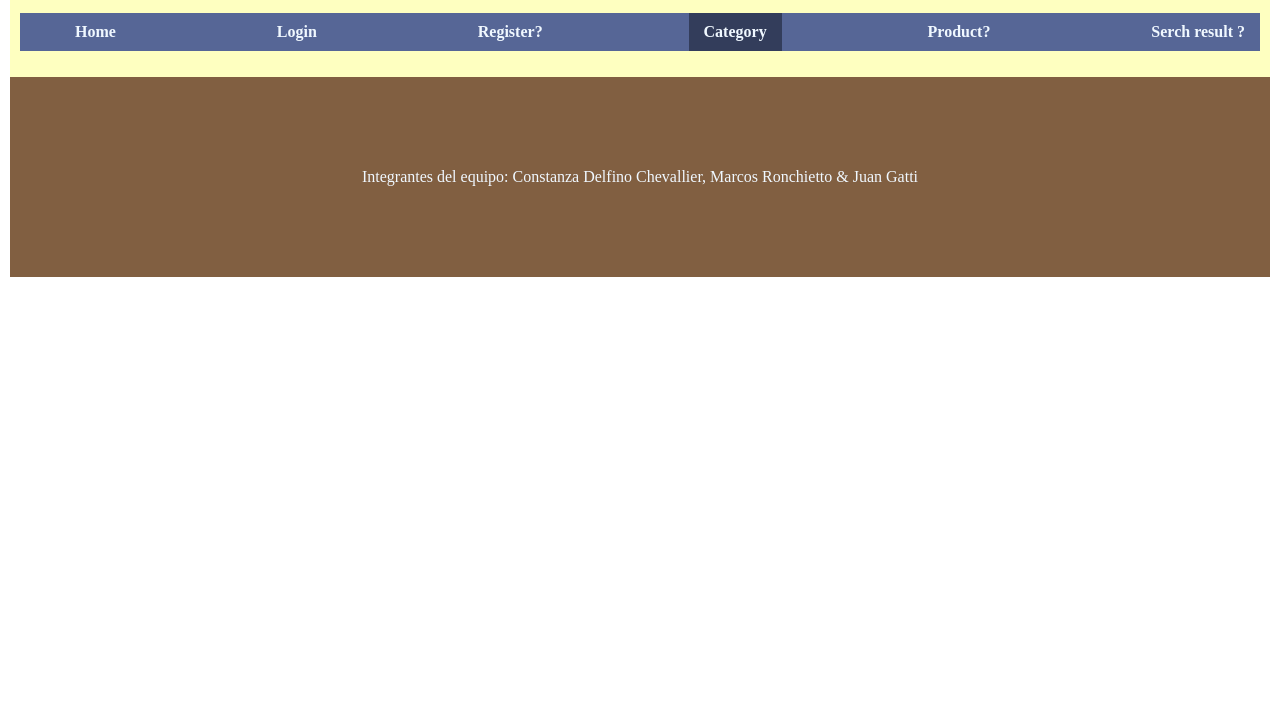
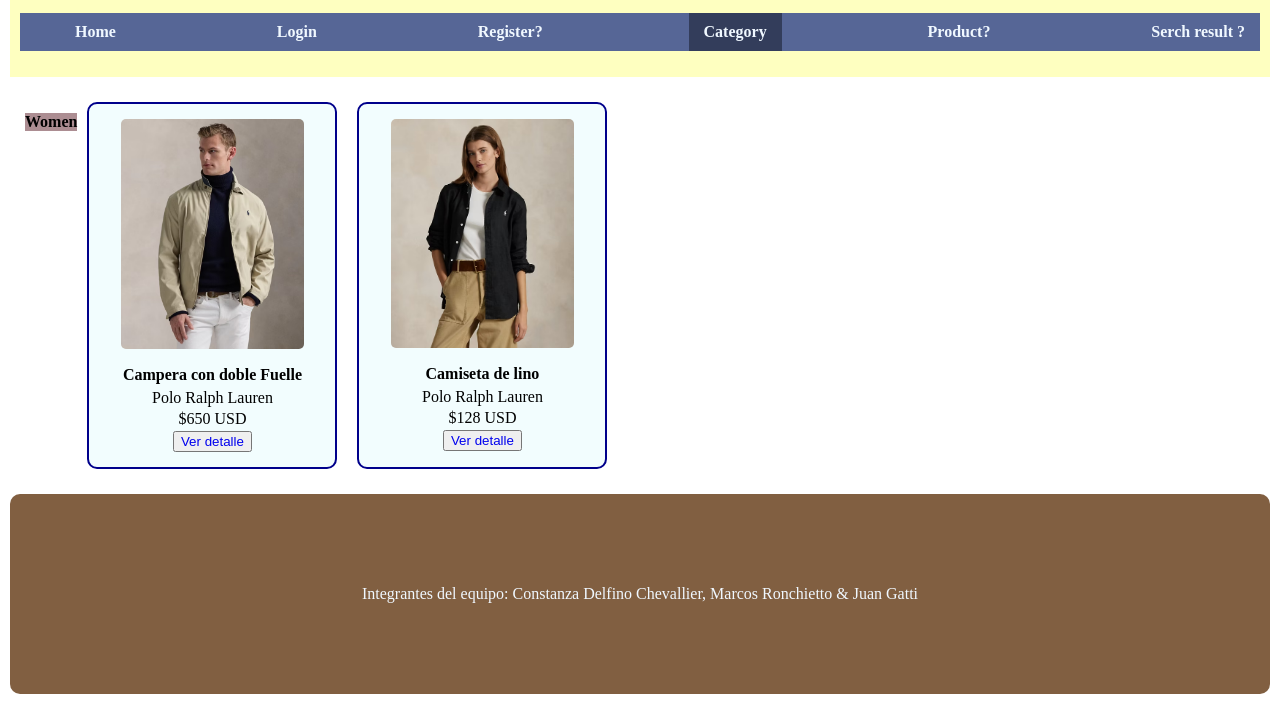
Before and after one commit to conniedelfino/proyectoIntegradorDelfinoRonchiettoGatti, a plain HTML site: page category.html in a window 1280 px wide. Shown: the part 97-801 px from the top of the page. Drawn offline with Linux system fonts and the light colour scheme; files whose address does not match are found by name.

Commit message:
parte del css

```diff
--- a/category.html
+++ b/category.html
@@ -33,7 +33,25 @@
         </nav>
 
     </header>
+<main>
+<h4 class="women">Women</h4>
+    <div class="items">
+                    <div class="poloproducts">
+                        <img src="./css/img/ropa1.avif" alt="campera doble fuelle">
+                        <h2>Campera con doble Fuelle</h2>
+                        <p>Polo Ralph Lauren</p>
+                        <p>$650 USD</p>
+                        <button><a href="./product.html">Ver detalle</a></button>
+                    </div>
+        <div class="poloproducts">
+                        <img src="./css/img/ropa16.avif" alt="lino remera">
+                        <h2>Camiseta de lino</h2>
+                        <p>Polo Ralph Lauren</p>
+                        <p>$128 USD</p>
+                        <button><a href="./product.html">Ver detalle</a></button>
+                    </div>
 
+</main>
     <footer>
         <p>Integrantes del equipo: Constanza Delfino Chevallier, Marcos Ronchietto & Juan Gatti</p>
     </footer>
--- a/css/style.css
+++ b/css/style.css
@@ -61,6 +61,7 @@ header nav ul li a{
 .categorias{
     width: 25%;
     margin-right: 20px;
+
 }
 
 .categorias nav ul{
@@ -93,16 +94,19 @@ main{
     flex-direction: row;
     align-items: flex-start;
     padding: 15px;
+
 }
 
 main .secciones{
     display: flex;
     flex-wrap: nowrap;
     flex-direction: column;
+    background-color: rgb(172, 141, 146);
 }
 
 .secciones h4{
     font-size: 30px;
+
 }
 
 main .secciones .masvendidos{
@@ -220,4 +224,9 @@ footer{
     justify-content: center;
     align-items: center;
     text-align: center;
+    border-radius: 10px;
+
 }
+.women{
+    background-color: rgb(172, 141, 146);
+}
```
Also changed, not shown: product.html (+1 -1 lines).
